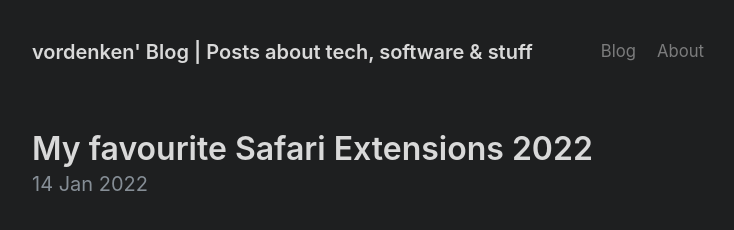
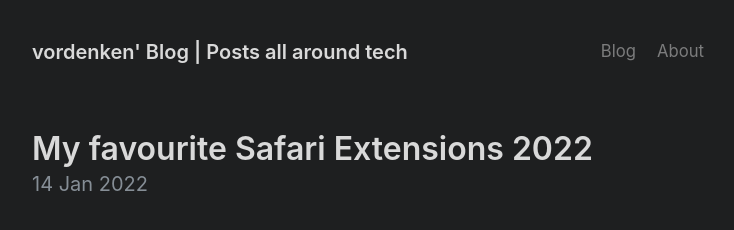
Before and after one commit to vordenken/vordenken.github.io, a Jekyll site: the page built from index.html, in a window 1280 px wide. Shown: the top 230 px of the page, without its empty margins (272-1006 px from the left). Built offline with Jekyll 4.4.1, drawn with Linux system fonts in a browser that asks for light colours; the list of posts is cut into pages by our own code; comment, search, counter and statistics services are not loaded; part of the change alters nothing that is shown.

Commit message:
Changed title (Working title)

```diff
--- a/_config.yml
+++ b/_config.yml
@@ -1,5 +1,5 @@
 # Setup
-title: vordenken' Blog | Posts about tech, software & stuff
+title: vordenken' Blog | Posts all around tech
 url: https://vordenken.blog/
 paginate: 1
 baseurl: ""
--- a/_layouts/default.html
+++ b/_layouts/default.html
@@ -32,31 +32,5 @@
         </small>
       </footer>
     </div>
-
-    {% if site.ga_analytics %}
-    <script>
-      (function (i, s, o, g, r, a, m) {
-        i["GoogleAnalyticsObject"] = r;
-        (i[r] =
-          i[r] ||
-          function () {
-            (i[r].q = i[r].q || []).push(arguments);
-          }),
-          (i[r].l = 1 * new Date());
-        (a = s.createElement(o)), (m = s.getElementsByTagName(o)[0]);
-        a.async = 1;
-        a.src = g;
-        m.parentNode.insertBefore(a, m);
-      })(
-        window,
-        document,
-        "script",
-        "https://www.google-analytics.com/analytics.js",
-        "ga"
-      );
-      ga("create", "{{ site.ga_analytics }}", "auto");
-      ga("send", "pageview");
-    </script>
-    {% endif %}
   </body>
 </html>
```
